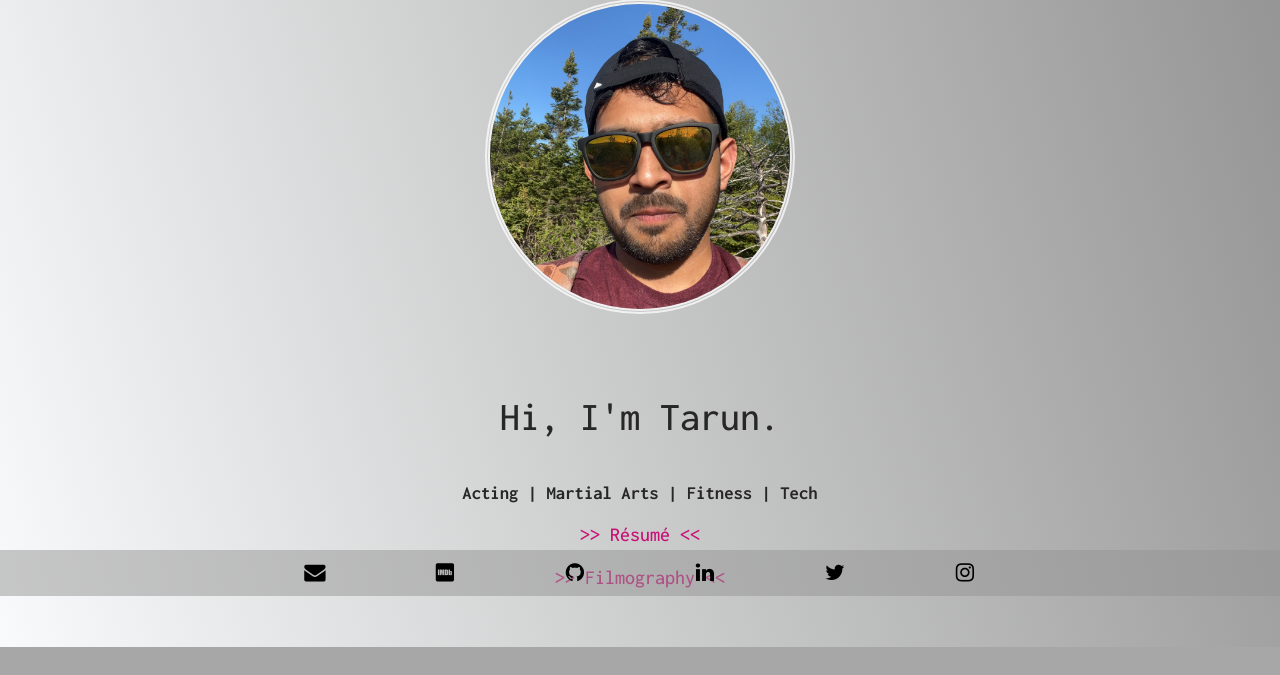
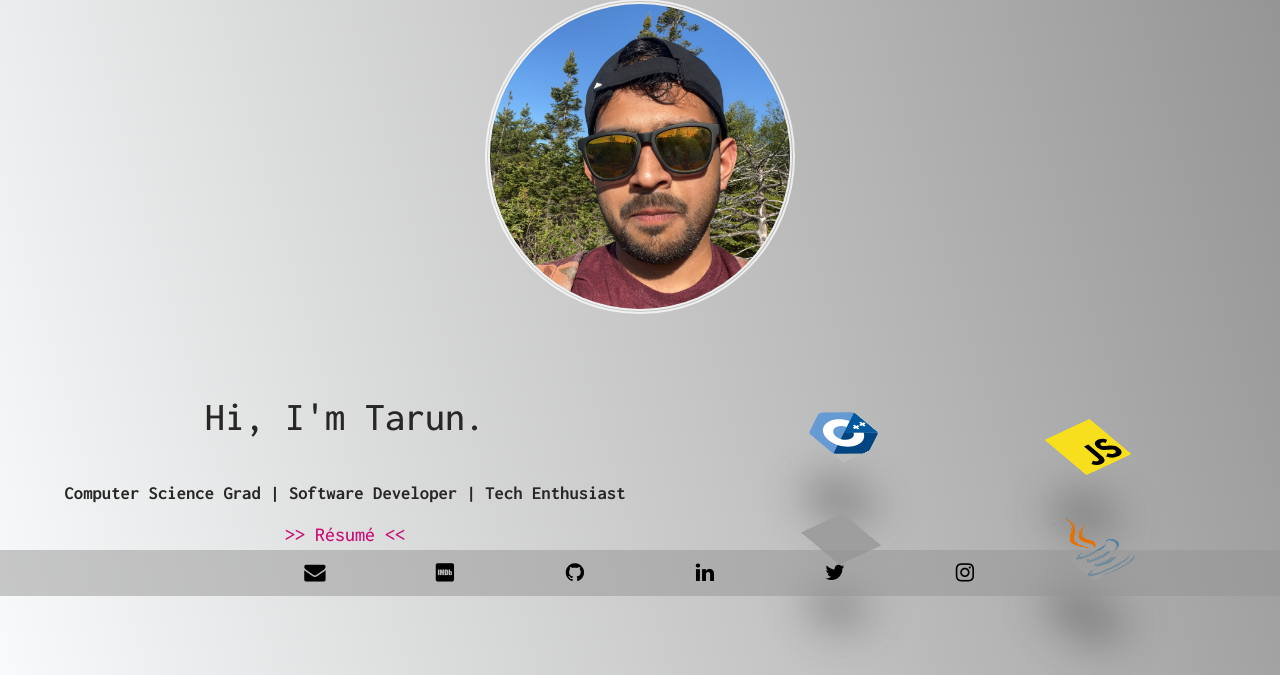
Before and after one commit to tarun010/tarun010.pythonanywhere.com, a Flask app: page / in a window 1280 px wide. Shown: the part 204-879 px from the top of the page. Before the commit the page ends 851 px from the top, so only its background shows below. Run offline with Flask 3, Linux system fonts and the light colour scheme; data that the repository does not hold is empty; parts of the project's set-up code (start-up, migrations or seed data) failed here and were passed over; some libraries are stand-ins or nearby versions; grey boxes are pictures that could not be loaded.

Commit message:
Update about.html

```diff
--- a/templates/about.html
+++ b/templates/about.html
@@ -18,18 +18,18 @@
             {% else %}
             <h2>Hi, I'm {{name}}.</h2>
             <br/>
-            <h3>Acting | Martial Arts | Fitness | Tech</h3>
+            <h3>Computer Science Grad | Software Developer | Tech Enthusiast</h3>
             <h4><a href="../static/Resume-Tarun_Subramanian.pdf" target="_blank">>> Résumé <<</a></h4>
-            <h4><a href="../static/Tarun_Subramanian.pdf" target="_blank">>> Filmography <<</a></h4>
+            <!--h4><a href="../static/Tarun_Subramanian.pdf" target="_blank">>> Filmography <<</a></h4-->
             {% endif %}
         </div>
 
-        <!--div class="logos">
+        <div class="logos">
             <div class="skewed-pic" id="javascript"></div>
             <div class="skewed-pic" id="cpp"></div>
             <div class="skewed-pic" id="python"></div>
             <div class="skewed-pic" id="java"></div>
-        </div-->
+        </div>
 
         <!--h3>Random Database List</h3>
             <ul class="food_list">
```
